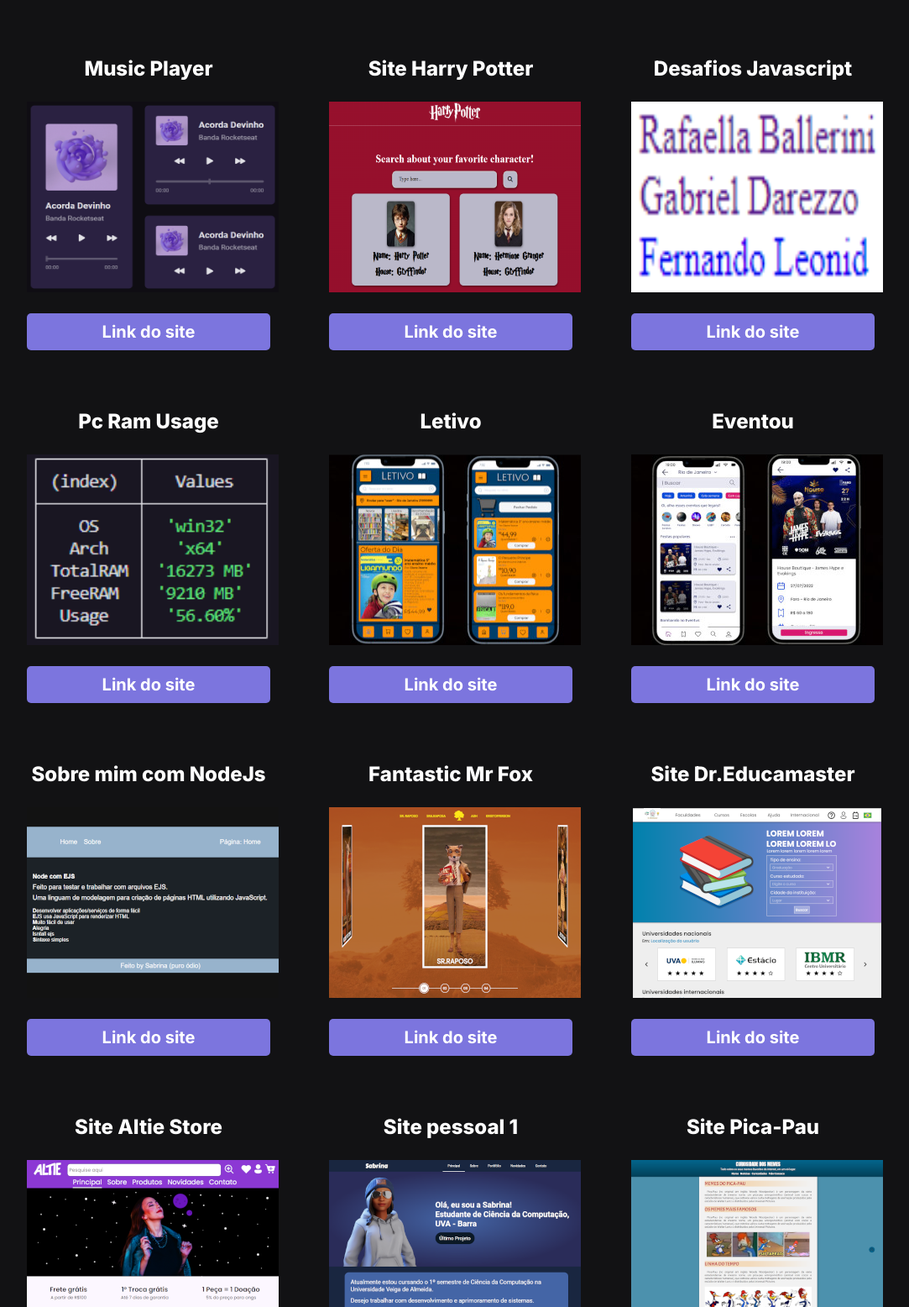
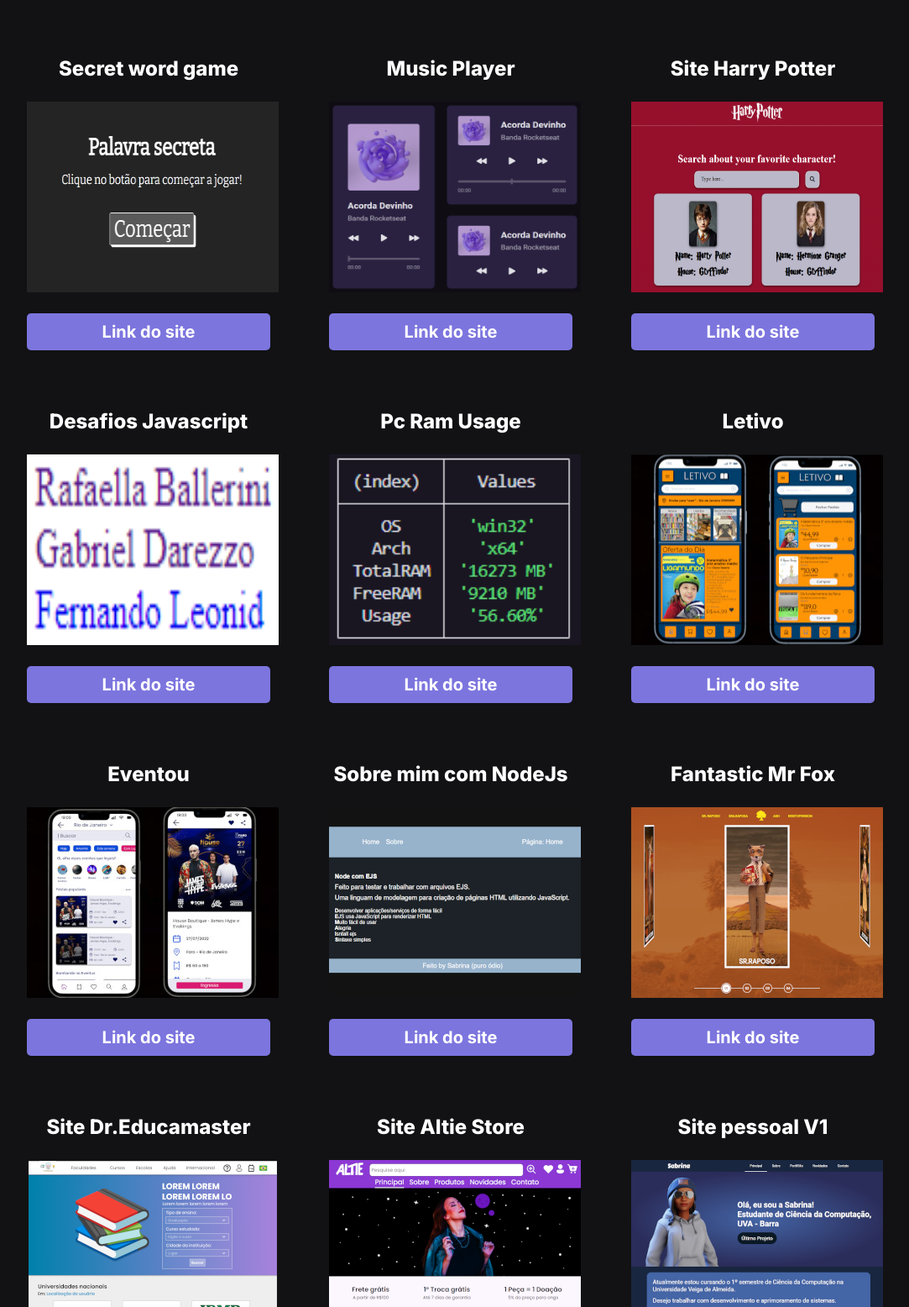
Before and after one commit to Sabrina1408/sitepessoalV2, a plain HTML site: page index.html in a window 1280 px wide. Shown: the part 1636-3192 px from the top of the page at 84% size, without its empty margins (103-1186 px from the left). Drawn offline with Linux system fonts and the light colour scheme.

Commit message:
add projeto

```diff
--- a/index.html
+++ b/index.html
@@ -100,6 +100,11 @@
             </div>
             <section id="project">
                 <div>
+                    <h2 class="h2-extra-bold">Secret word game</h2>
+                    <img src="assets/img/projetos/secreatWord.png" alt="Projeto jogo de palavra secreta">
+                    <a class="h3-a-bold" target="_blank" href="https://github.com/Sabrina1408/PalavraSecreta">Link do site</a>
+                </div>
+                <div>
                     <h2 class="h2-extra-bold">Music Player</h2>
                     <img src="assets/img/projetos/playerMusic.PNG" alt="Music Player projeto">
                     <a class="h3-a-bold" target="_blank" href="https://github.com/Sabrina1408/playerMusicaRocketseat">Link do site</a>
@@ -150,7 +155,7 @@
                     <a class="h3-a-bold" target="_blank" href="https://altiestore.netlify.app">Link do site</a>
                 </div>
                 <div>
-                    <h2 class="h2-extra-bold">Site pessoal 1</h2>
+                    <h2 class="h2-extra-bold">Site pessoal V1</h2>
                     <img src="assets/img/projetos/18-03-300.png" alt="Site pessoal 1">
                     <a class="h3-a-bold" target="_blank" href="https://github.com/Sabrina1408/meu-site-pessoal">Link do site</a>
                 </div>
@@ -284,7 +289,7 @@
             <section>
                 <a class="h3-a-bold" target="_blank" href="tel:+552197362-3975">Telefone</a>
                 <a class="h3-a-bold" target="_blank" href="mailto:sabrina.a.brito@gmail.com">Email</a>
-                <a class="h3-a-bold" target="_blank" href="https://sabrinaalves.tk">Website</a>
+                <a class="h3-a-bold" target="_blank" href="https://sabrinaalvesbrito.com.br">Website</a>
                 <a class="h3-a-bold" target="_blank" href="https://www.linkedin.com/in/sabrina-alves-brito-132759235/">LinkedIn</a>
                 <a class="h3-a-bold" target="_blank" href="https://www.instagram.com/sabrina_cjcj/">Instagram</a>
                 <a class="h3-a-bold" target="_blank" href="https://github.com/Sabrina1408">Github</a>
```
Also changed, not shown: assets/img/projetos/secreatWord.png (added).
